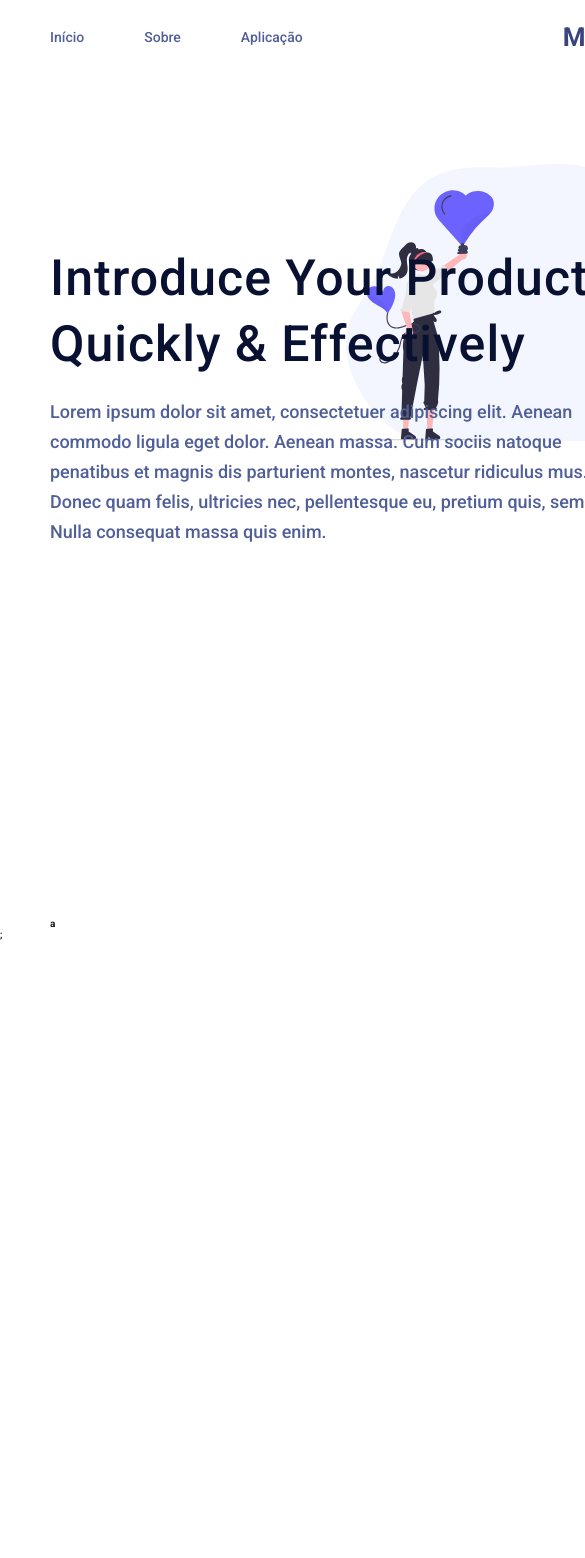
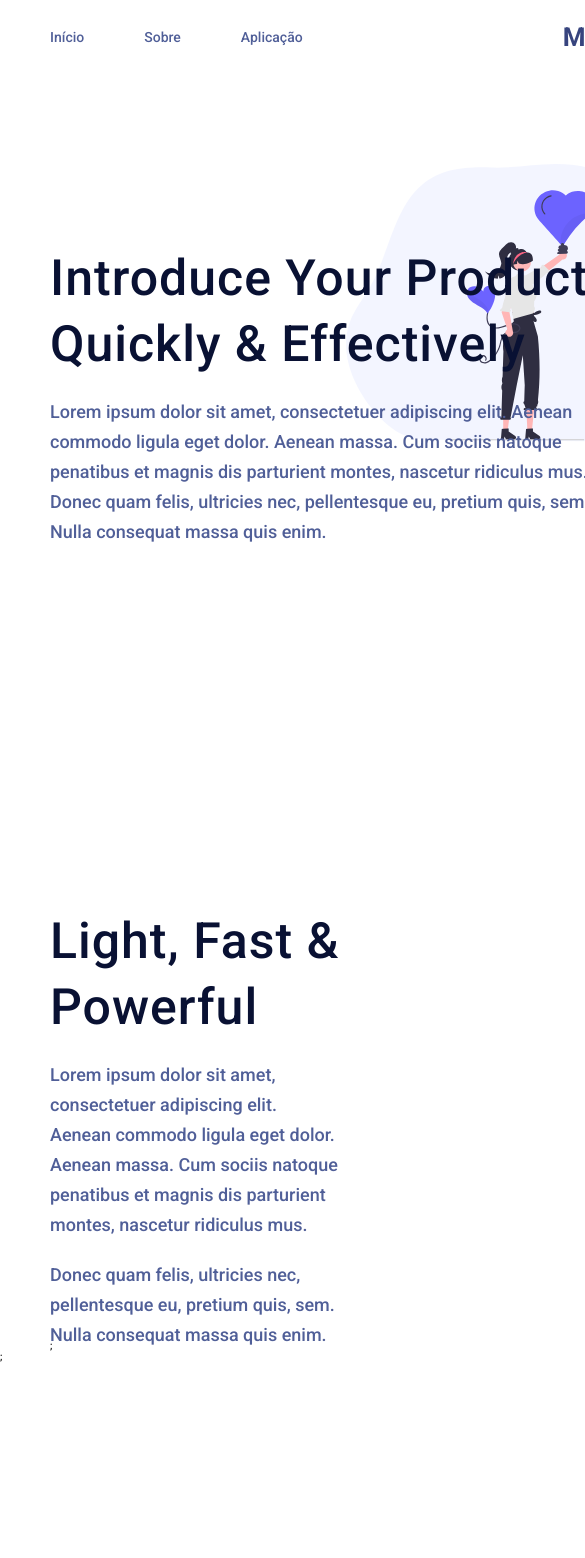
Before and after one commit to devjusan/mari-front, a React (Create React App) app: page / in a window 390 px wide. Shown: the top 1558 px of the page, 585 px wide, since content can reach past the window. Before the commit the page ends 940 px from the top, so only its background shows below. Built offline with nearby package versions, Linux system fonts and the light colour scheme.

Commit message:
feat: responsivity increased

```diff
--- a/src/components/background-circle/styles.tsx
+++ b/src/components/background-circle/styles.tsx
@@ -10,10 +10,6 @@ const Container = styled.div`
   svg {
     width: 62.5vw;
   }
-
-  &::after {
-    position: relative;
-  }
 `;
 
 const ImgContainer = styled.div``;
@@ -21,7 +17,7 @@ const ImgContainer = styled.div``;
 const ImgLogoContainer = styled.div`
   position: absolute;
   top: 12rem;
-  right: 5rem;
+  right: -5rem;
 `;
 
 export default { Container, ImgContainer, ImgLogoContainer };
--- a/src/pages/about/index.tsx
+++ b/src/pages/about/index.tsx
@@ -1,7 +1,29 @@
 import React from 'react';
+import Styles from './styles';
+import { ReactComponent as AsideSvg } from '../../assets/imgs/about.svg';
 
-import Styles from './styles';
-
-const About: React.FC = () => <Styles.Container>a</Styles.Container>;
+const About: React.FC = () => (
+  <Styles.Container>
+    <Styles.AsideContent>
+      <Styles.TitleContainer>
+        <Styles.Title>Light, Fast & Powerful</Styles.Title>
+      </Styles.TitleContainer>
+      <Styles.TextContainer>
+        <Styles.Text>
+          Lorem ipsum dolor sit amet, consectetuer adipiscing elit. Aenean
+          commodo ligula eget dolor. Aenean massa. Cum sociis natoque penatibus
+          et magnis dis parturient montes, nascetur ridiculus mus.
+        </Styles.Text>
+        <Styles.Text>
+          Donec quam felis, ultricies nec, pellentesque eu, pretium quis, sem.
+          Nulla consequat massa quis enim.
+        </Styles.Text>
+      </Styles.TextContainer>
+    </Styles.AsideContent>
+    <Styles.LeftContainer>
+      <AsideSvg />
+    </Styles.LeftContainer>
+  </Styles.Container>
+);
 
 export default About;
--- a/src/pages/about/styles.ts
+++ b/src/pages/about/styles.ts
@@ -1,5 +1,59 @@
 import styled from 'styled-components';
 
-const Container = styled.section``;
+const Container = styled.section`
+  display: flex;
+  flex-flow: wrap row;
+  justify-content: space-between;
 
-export default { Container };
+  align-items: center;
+  gap: 2rem;
+
+  width: 100%;
+
+  height: 50vh;
+`;
+
+const AsideContent = styled.aside`
+  display: flex;
+  flex-flow: nowrap column;
+  justify-content: center;
+  gap: 2rem;
+
+  width: 54rem;
+  height: 100%;
+  margin-bottom: 20rem;
+`;
+
+const TitleContainer = styled.div``;
+
+const Title = styled.h1``;
+
+const TextContainer = styled.div`
+  display: flex;
+  flex-flow: nowrap column;
+  gap: 2rem;
+`;
+
+const Text = styled.p``;
+
+const LeftContainer = styled.div`
+  position: absolute;
+  right: 0;
+
+  z-index: -1;
+
+  @media (max-width: 1160px) {
+    position: relative;
+    right: 0;
+  }
+`;
+
+export default {
+  Container,
+  Title,
+  TitleContainer,
+  AsideContent,
+  Text,
+  TextContainer,
+  LeftContainer,
+};
--- a/src/pages/main/index.tsx
+++ b/src/pages/main/index.tsx
@@ -10,7 +10,7 @@ const Main: React.FC = () => (
     <Header />
     <Home />
     <About />
-    <BackgroundCircle />
+    <BackgroundCircle />;
   </Styles.Container>
 );
 
--- a/src/pages/main/styles.ts
+++ b/src/pages/main/styles.ts
@@ -9,7 +9,7 @@ const Container = styled.main`
   padding: 0 16rem;
 
   @media (min-width: 1536px) {
-    align-items: center;
+    padding: 0 45rem;
   }
 
   @media (max-width: 996px) {
--- a/src/styles/global.ts
+++ b/src/styles/global.ts
@@ -11,7 +11,7 @@ const Global = createGlobalStyle`
     }
 
     body {
-        overflow: hidden;
+        overflow-x: hidden;
     }
 
     h1 {
```
Also changed, not shown: src/assets/imgs/about.svg (added).
